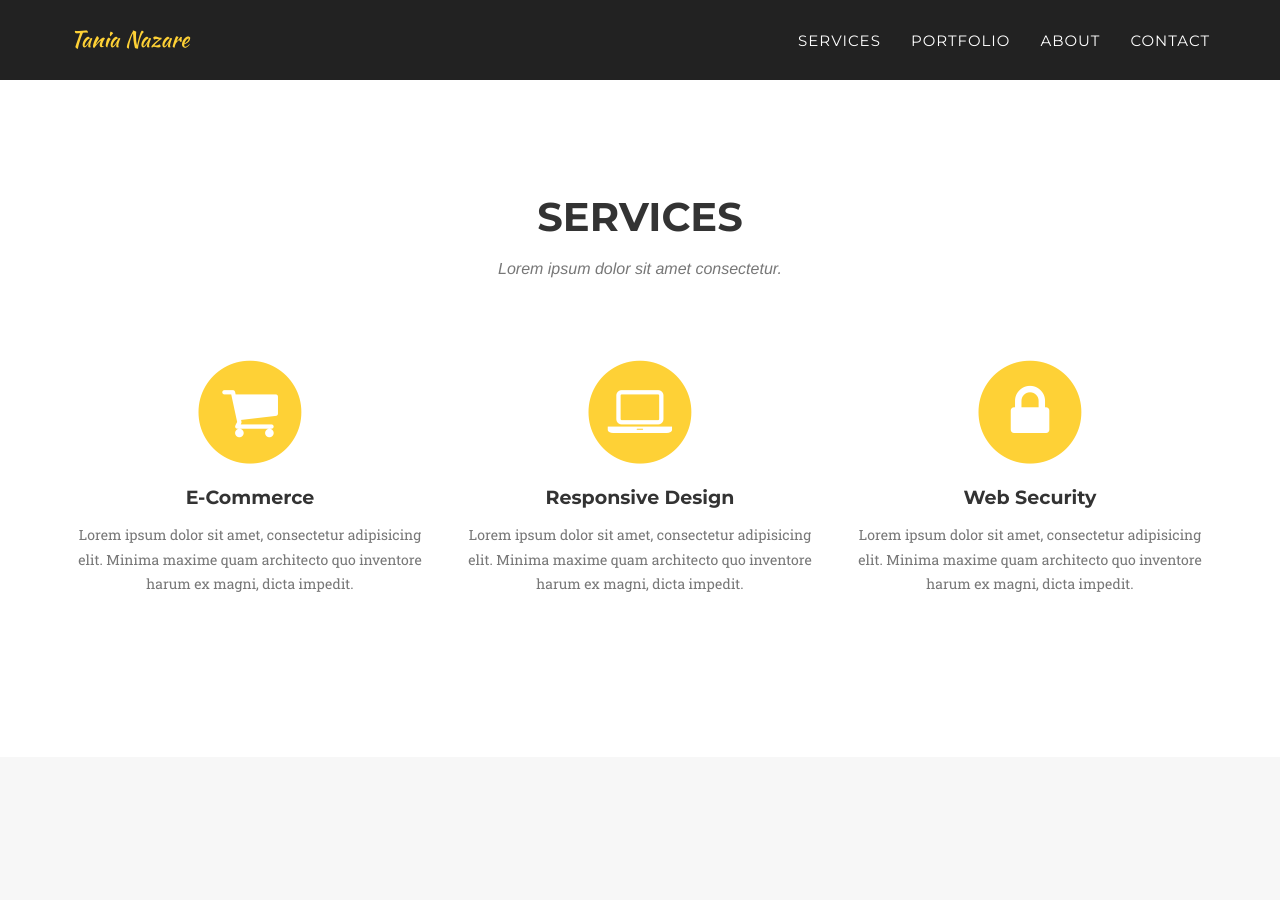
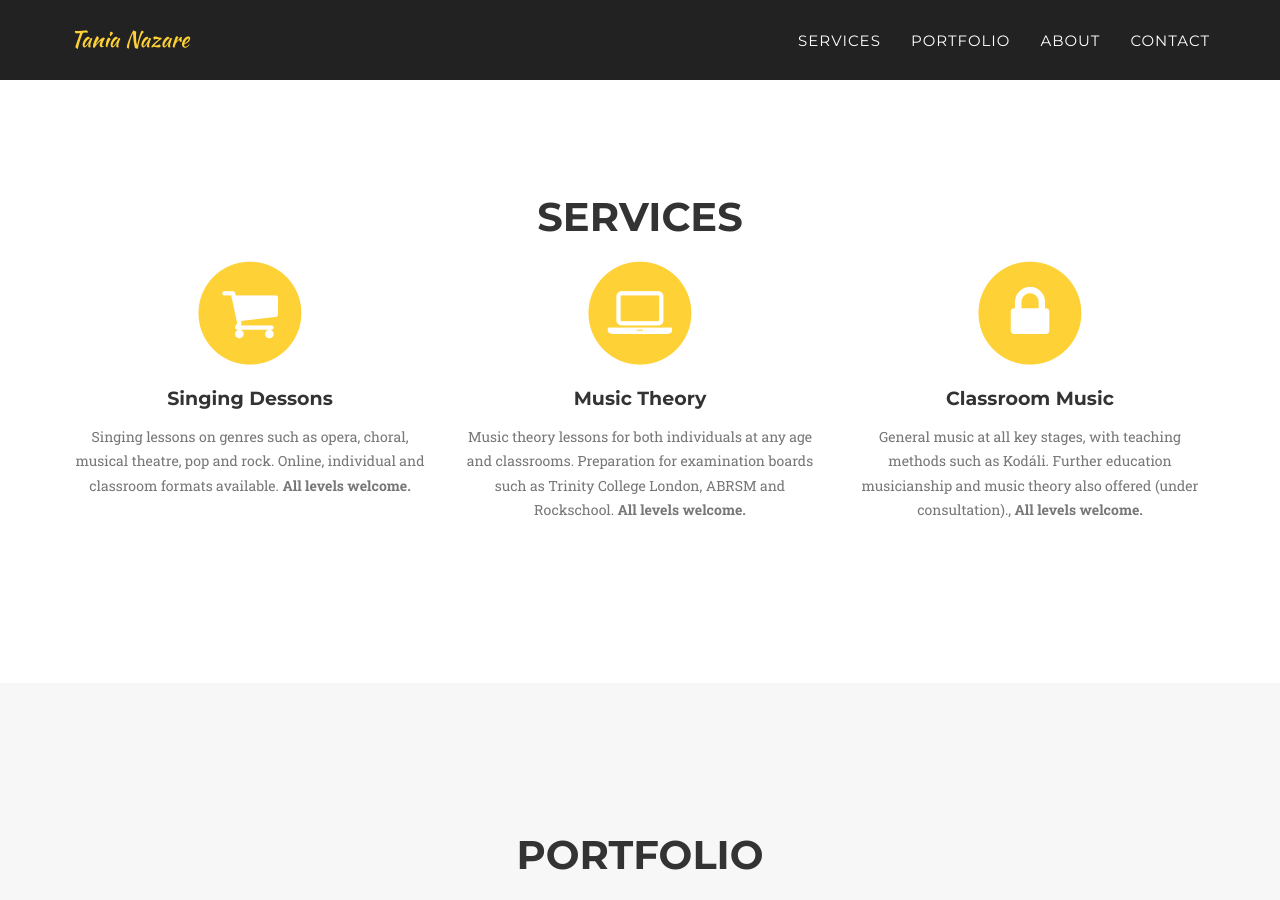
Before and after one commit to shopsoi/shopsoi.github.io, a Jekyll site: the page built from index.html, in a window 1280 px wide and 900 px high, scrolled down 645 px. Built offline with Jekyll 4.4.1, drawn with Linux system fonts in a browser that asks for light colours; some web fonts are replaced.

Commit message:
Removed subheading; Changed SERVICES texts

```diff
--- a/_includes/services.html
+++ b/_includes/services.html
@@ -4,7 +4,7 @@
             <div class="row">
                 <div class="col-lg-12 text-center">
                     <h2 class="section-heading">Services</h2>
-                    <h3 class="section-subheading text-muted">Lorem ipsum dolor sit amet consectetur.</h3>
+                    <!-- <h3 class="section-subheading text-muted">Lorem ipsum dolor sit amet consectetur.</h3>-->
                 </div>
             </div>
             <div class="row text-center">
@@ -13,24 +13,24 @@
                         <i class="fa fa-circle fa-stack-2x text-primary"></i>
                         <i class="fa fa-shopping-cart fa-stack-1x fa-inverse"></i>
                     </span>
-                    <h4 class="service-heading">E-Commerce</h4>
-                    <p class="text-muted">Lorem ipsum dolor sit amet, consectetur adipisicing elit. Minima maxime quam architecto quo inventore harum ex magni, dicta impedit.</p>
+                    <h4 class="service-heading">Singing Dessons</h4>
+                    <p class="text-muted">Singing lessons on genres such as opera, choral, musical theatre, pop and rock. Online, individual and classroom formats available.<b> </b><b>All levels welcome.</b></p>
                 </div>
                 <div class="col-md-4">
                     <span class="fa-stack fa-4x">
                         <i class="fa fa-circle fa-stack-2x text-primary"></i>
                         <i class="fa fa-laptop fa-stack-1x fa-inverse"></i>
                     </span>
-                    <h4 class="service-heading">Responsive Design</h4>
-                    <p class="text-muted">Lorem ipsum dolor sit amet, consectetur adipisicing elit. Minima maxime quam architecto quo inventore harum ex magni, dicta impedit.</p>
+                    <h4 class="service-heading">Music Theory</h4>
+                    <p class="text-muted">Music theory lessons for both individuals at any age and classrooms. Preparation for examination boards such as Trinity College London, ABRSM and Rockschool.<b> </b><b>All levels welcome.</b></p>
                 </div>
                 <div class="col-md-4">
                     <span class="fa-stack fa-4x">
                         <i class="fa fa-circle fa-stack-2x text-primary"></i>
                         <i class="fa fa-lock fa-stack-1x fa-inverse"></i>
                     </span>
-                    <h4 class="service-heading">Web Security</h4>
-                    <p class="text-muted">Lorem ipsum dolor sit amet, consectetur adipisicing elit. Minima maxime quam architecto quo inventore harum ex magni, dicta impedit.</p>
+                    <h4 class="service-heading">Classroom Music</h4>
+                    <p class="text-muted">General music at all key stages, with teaching methods such as Kodáli. Further education musicianship and music theory also offered (under consultation).,<b> </b><b>All levels welcome.</b></p>
                 </div>
             </div>
         </div>
```
